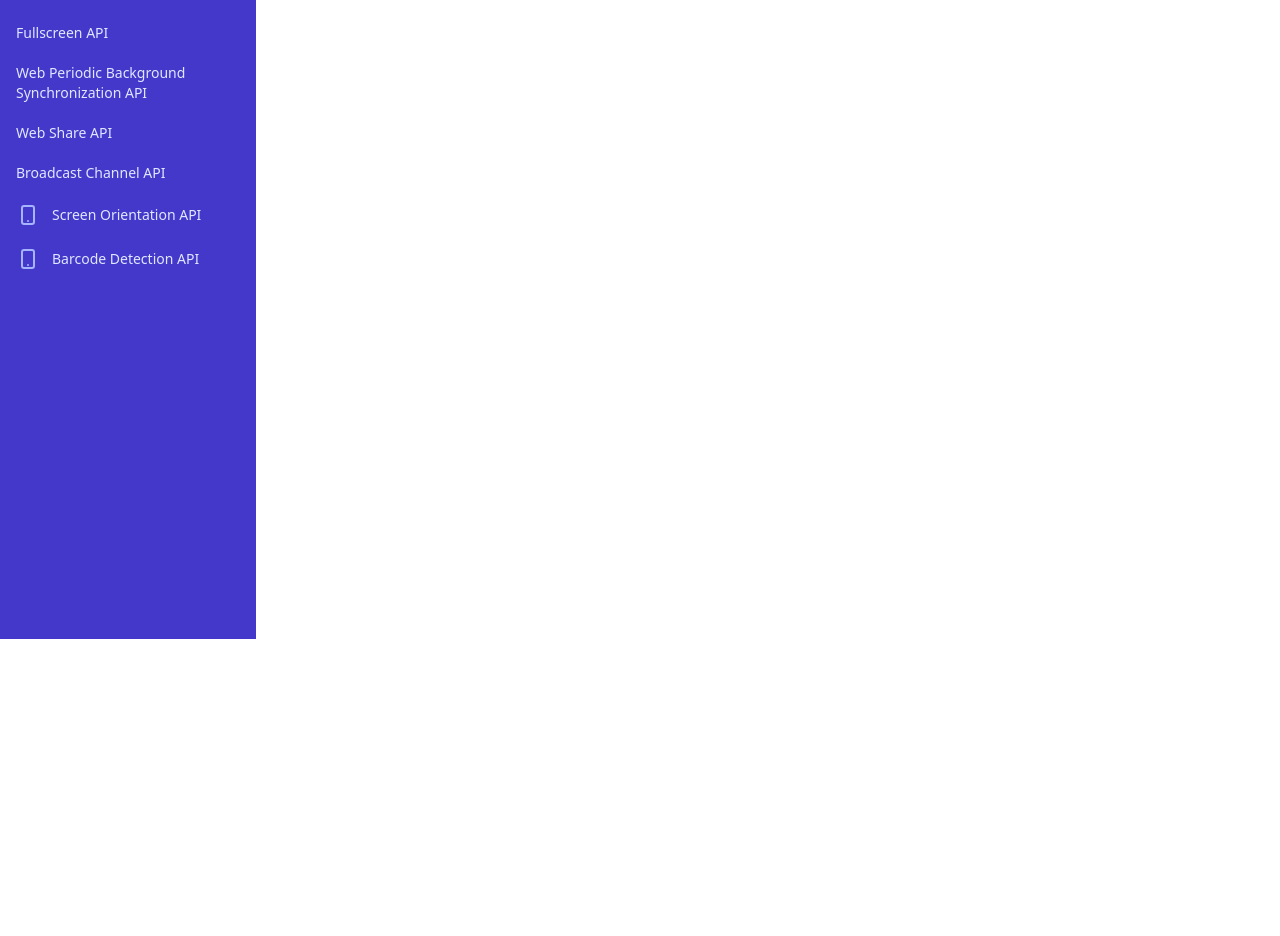
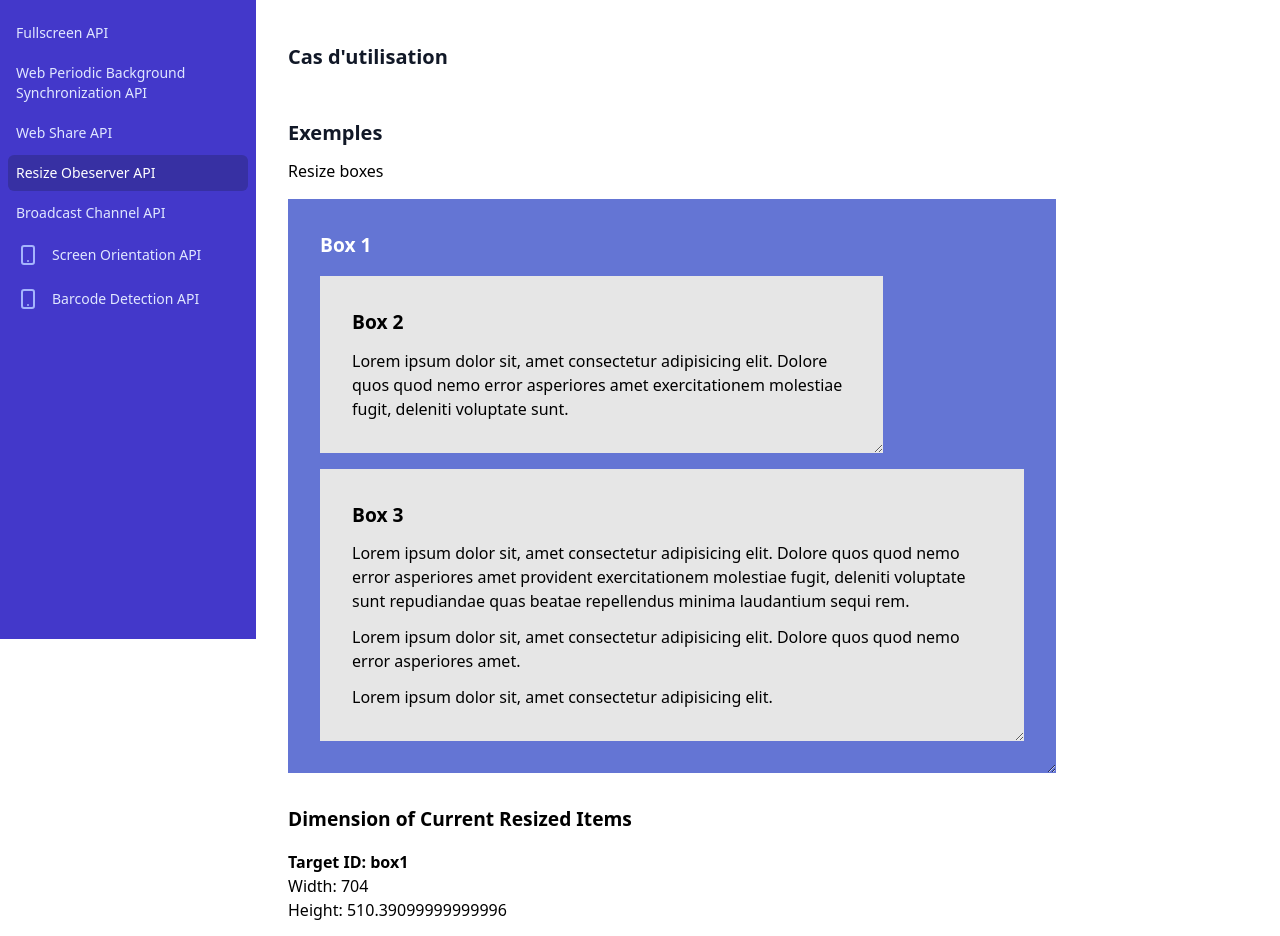
Before and after one commit to guignol1981/browser-apis, a Vue app: page /resize-observer-api in a window 1280 px wide. Shown: the part 161-1097 px from the top of the page. Before the commit the page ends 800 px from the top, so only its background shows below. Built offline with nearby package versions, Linux system fonts and the light colour scheme; a web font is replaced by a local one.

Commit message:
Add Resize Observer Api

```diff
--- a/src/components/Dashboard.vue
+++ b/src/components/Dashboard.vue
@@ -231,6 +231,10 @@ const navigation = [
         routeName: NomRoutes.WebShareAPI,
     },
     {
+        name: 'Resize Obeserver API',
+        routeName: NomRoutes.ResizeObserverApi,
+    },
+    {
         name: 'Broadcast Channel API',
         routeName: NomRoutes.BroadcastChannelApi,
     },
--- a/src/router/index.ts
+++ b/src/router/index.ts
@@ -10,6 +10,7 @@ export enum NomRoutes {
     ScreenOrientationApi = 'screen-orientation-api',
     BarcodeDetectionApi = 'barcode-detection-api',
     BroadcastChannelApi = 'broadcast-channel-api',
+    ResizeObserverApi = 'resize-observer-api',
 }
 
 const routes: Array<RouteRecordRaw> = [
@@ -82,6 +83,14 @@ const routes: Array<RouteRecordRaw> = [
                 /* webpackChunkName: "/broadcast-channel-api" */ '../views/BroadcastChannelApi.vue'
             ),
     },
+    {
+        path: '/resize-observer-api',
+        name: NomRoutes.ResizeObserverApi,
+        component: () =>
+            import(
+                /* webpackChunkName: "/resize-observer-api" */ '../views/ResizeObserverApi.vue'
+            ),
+    },
 ];
 
 const router = createRouter({
--- /dev/null
+++ b/src/views/ResizeObserverApi.vue
@@ -0,0 +1,135 @@
+<template>
+    <api-template-vue
+        class="resize-observer"
+        :title="title"
+        :docUrl="docUrl"
+        :useCases="useCases"
+    >
+        <template v-slot:examples>
+            <p>Resize boxes</p>
+            <div id="box1" class="box box--main" ref="box1">
+                <h3>Box 1</h3>
+                <div id="box2" class="box" ref="box2">
+                    <h3>Box 2</h3>
+                    <p>
+                        Lorem ipsum dolor sit, amet consectetur adipisicing
+                        elit. Dolore quos quod nemo error asperiores amet
+                        exercitationem molestiae fugit, deleniti voluptate sunt.
+                    </p>
+                </div>
+                <div id="box3" class="box" ref="box3">
+                    <h3>Box 3</h3>
+                    <p>
+                        Lorem ipsum dolor sit, amet consectetur adipisicing
+                        elit. Dolore quos quod nemo error asperiores amet
+                        provident exercitationem molestiae fugit, deleniti
+                        voluptate sunt repudiandae quas beatae repellendus
+                        minima laudantium sequi rem.
+                    </p>
+                    <p>
+                        Lorem ipsum dolor sit, amet consectetur adipisicing
+                        elit. Dolore quos quod nemo error asperiores amet.
+                    </p>
+                    <p>
+                        Lorem ipsum dolor sit, amet consectetur adipisicing elit.
+                    </p>
+                </div>
+            </div>
+
+            <h3>Dimension of Current Resized Items</h3>
+            <ul v-for="(dimension, index) in dimensions" :key="index">
+                <li>
+                    <strong>Target ID: {{ dimension.targetElementId }}</strong>
+                </li>
+                <li>Width: {{ dimension.width }}</li>
+                <li>Height: {{ dimension.height }}</li>
+            </ul>
+        </template>
+    </api-template-vue>
+</template>
+
+<script>
+import ApiTemplateVue from '@/components/ApiTemplate.vue';
+
+const title = 'Resize Observer API';
+const docUrl = 'https://developer.mozilla.org/en-US/docs/Web/API/ResizeObserver/ResizeObserver';
+const useCases = [];
+
+export default {
+    components: {
+        ApiTemplateVue,
+    },
+    data: () => ({
+        dimensions: [],
+    }),
+    mounted() {
+        const resizeObserver = new ResizeObserver((entries) => {
+            this.dimensions = entries.map((entry) => {
+                console.log('entry', entry);
+                return {
+                    targetElementId: entry.target.id,
+                    width: entry.contentRect.width,
+                    height: entry.contentRect.height,
+                };
+            });
+        });
+
+        resizeObserver.observe(this.$refs.box1);
+        resizeObserver.observe(this.$refs.box2);
+        resizeObserver.observe(this.$refs.box3);
+    },
+    setup() {
+        return {
+            title,
+            docUrl,
+            useCases,
+        };
+    },
+};
+</script>
+
+<style lang="scss" scoped>
+h3 {
+    font-size: 1.2rem;
+    font-weight: bold;
+    margin-top: 32px;
+}
+
+ul {
+    margin-top: 16px;
+}
+
+p {
+    margin-top: 12px;
+}
+
+#box1,
+#box2 {
+    width: 80%;
+}
+
+.resize-observer {
+    min-height: 1600px;
+}
+
+.box {
+    width: auto;
+    resize: both;
+    overflow: auto;
+    padding: 32px;
+    margin-top: 16px;
+    max-width: 100%;
+    background: rgb(230, 230, 230);
+    color: #000;
+
+    &--main {
+        background: rgb(100, 117, 212);
+        resize: horizontal;
+        color: #fff;
+    }
+
+    > :first-child {
+        margin-top: 0;
+    }
+}
+</style>
```
